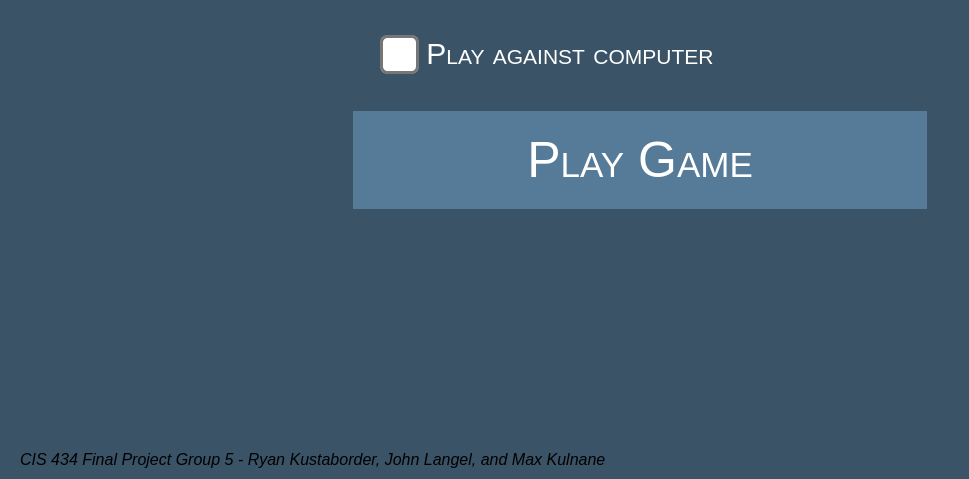
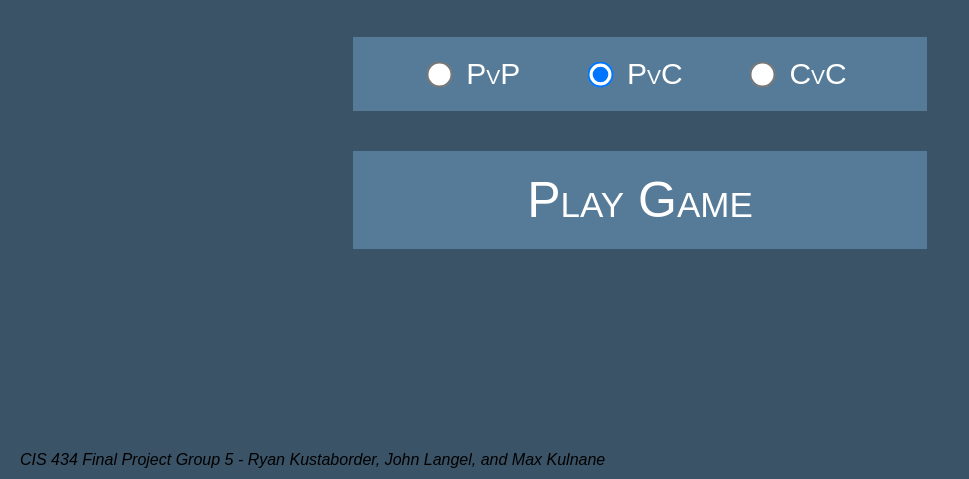
Before and after one commit to Kusty23/cis434s22g5, a plain HTML site: page index.html in a window 1280 px wide. Shown: the part 321-800 px from the top of the page, without its empty margins (0-969 px from the left). Drawn offline with Linux system fonts and the light colour scheme.

Commit message:
Created modes for PvP, PvC, and CvC

```diff
--- a/index.css
+++ b/index.css
@@ -12,6 +12,7 @@ body {
 
 .main-title {
     margin-top: 100px;
+    margin-bottom: 40px;
     background: #567b98;
     padding: 40px 80px;
     font-size: 60px;
@@ -35,15 +36,27 @@ body {
     background: #7096b4;
 }
 
-.menu-checkbox {
-    margin-top: 20px;
-    padding: 20px;
+.settings-div {
+    margin: 20px 0px;
+    padding: 20px 80px;
     color: white;
     font-size: 30px;
     font-family: sans-serif;
     font-variant: small-caps;
     display: flex;
     align-items: center;
+    justify-content: space-between;
+    background: #567b98;
+}
+
+.radio {
+    display: flex;
+    align-items: center;
+}
+
+.radio input[type="radio"] {
+    transform: scale(2);
+    margin-right: 20px;
 }
 
 .checkbox {
--- a/index.html
+++ b/index.html
@@ -16,9 +16,19 @@
 
         <form method="GET" action="./board.html">
             <!-- PVP or PVC -->
-            <div class="menu-checkbox">
-                <input type="checkbox" class="checkbox" name="pvc">
-                <label for="vehicle1"> Play against computer</label>
+            <div class="settings-div">
+                <div class="radio">
+                    <input type="radio" name="player-mode" value="pvp">
+                    <label for="player-mode-pvp">PvP</label>
+                </div>
+                <div class="radio">
+                    <input type="radio" name="player-mode" checked="checked" value="pvc">
+                    <label for="player-mode-pvp">PvC</label>
+                </div>
+                <div class="radio">
+                    <input type="radio" name="player-mode" value="cvc">
+                    <label for="player-mode-pvp">CvC</label>
+                </div>
             </div>
 
 
```
Also changed, not shown: chess.js (+21 -9 lines).
